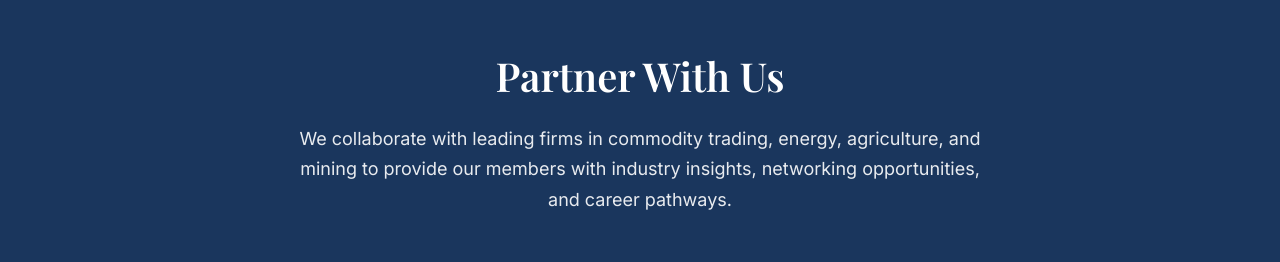
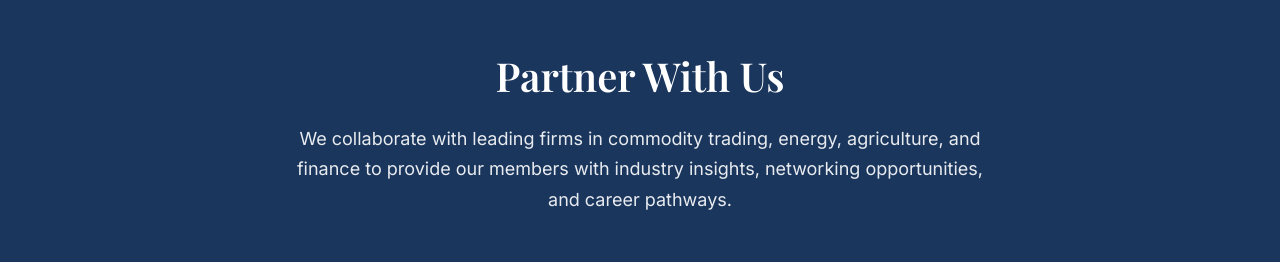
Before and after one commit to ramonges/commoditiesclubcolumbia, a React (Vite) app: page / in a window 1280 px wide. Shown: the part 1100-1362 px from the top of the page. Built offline with nearby package versions, Linux system fonts and the light colour scheme; no server answers; the database is empty.

Commit message:
zertyui25

```diff
--- a/src/pages/Home.tsx
+++ b/src/pages/Home.tsx
@@ -184,7 +184,7 @@ const Home = () => {
           <div className="partner-content">
             <h2 className="partner-title">Partner With Us</h2>
             <p className="partner-description">
-              We collaborate with leading firms in commodity trading, energy, agriculture, and mining
+              We collaborate with leading firms in commodity trading, energy, agriculture, and finance
               to provide our members with industry insights, networking opportunities, and career pathways.
             </p>
             <a href="mailto:columbia.commodity@gmail.com" className="btn btn-primary btn-large">Get In Touch</a>
```
